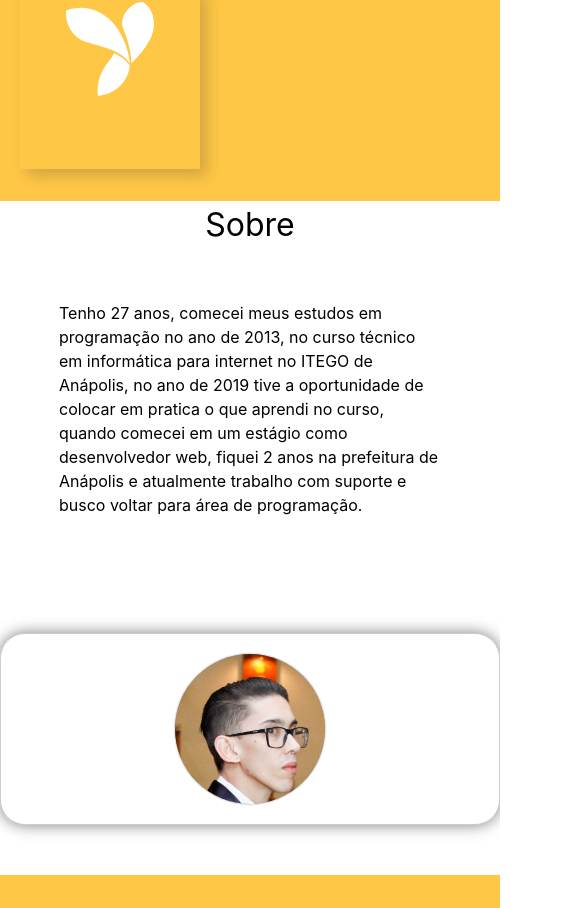
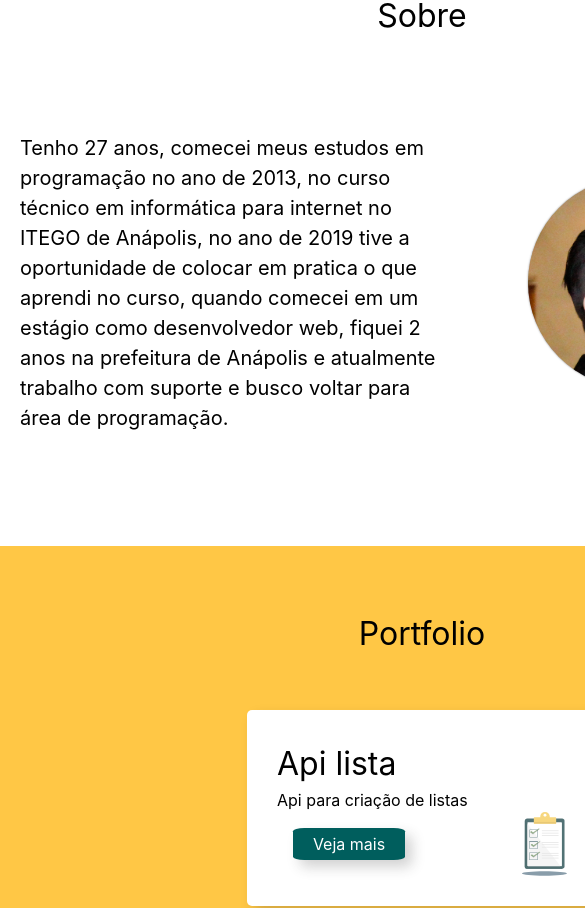
Before and after one commit to PabloViniciusSS/pablo_vinicius_portfolio, a Next.js app: page / in a window 390 px wide. Shown: the part 1378-2286 px from the top of the page, 585 px wide, since content can reach past the window. Built offline with nearby package versions, Linux system fonts and the light colour scheme.

Commit message:
atualizar seção sobre

```diff
--- a/src/components/Object/CardSobre.js
+++ b/src/components/Object/CardSobre.js
@@ -7,11 +7,11 @@ import { MdEmail  } from "react-icons/md";
 export const CardSobre = () => {
   return (
     <div className={styles.container_sobre}>
+    <div className={styles.contatos}>
       <div className={styles.container_text}>
         Tenho 27 anos, comecei meus estudos em programação no ano de 2013,
         no curso técnico em informática para internet no ITEGO de Anápolis,  no ano de 2019 tive a oportunidade de colocar em pratica o que aprendi no curso, quando comecei em um estágio como desenvolvedor web, fiquei 2 anos na prefeitura de Anápolis e atualmente trabalho com suporte e busco voltar para área de programação.
       </div>
-        <div className={styles.contatos}>
             <div className={styles.photo}></div>
 
             </div>
--- a/src/styles/components/Object/CardSobre.module.css
+++ b/src/styles/components/Object/CardSobre.module.css
@@ -3,22 +3,14 @@
   display: flex;
   flex-direction: row;
   justify-content: space-between;
-  align-items: center;
-  justify-items: center;
-  width: 100%;
+  width: 100vh;
 
 }
 
-.container_sobre h3{
-  font-weight: bold
-}
 .container_sobre .container_text{
   text-align: left;
+  font-size: 20px;
   width: 50vh;
-  padding: 20px;
-  margin: 0 20rem 6rem 0 ;
-
-
 }
 
 .image{
@@ -32,12 +24,12 @@
   display: flex;
   flex-direction: row;
   align-items: center;
+  justify-items: center;
   justify-content: center;
-  width: 500px;
+  width: 100%;
+  height: 50vh;
   padding:20px;
-  border:1px solid rgba(0,0,0,0.2);
-  border-radius:25px;
-  box-shadow:0 0 15px rgba(0,0,0,0.5);
+
   font-size:0.9em;
   transition:all 0.2s ease-in-out;
   text-align:center;
@@ -51,14 +43,13 @@
     display:inline-block;
     float:left;
     border-radius: 50%;
-    height: 150px;
-    width: 150px;
+    height: 25vh;
+    width: 25vh;
     background-color: white;
     margin: 0 auto;
     background-image: url("/lado.jpg");
     background-size: cover;
     background-position: 50% 50%;
-    top:75px;
     box-shadow:0 0 2px rgba(0,0,0,0.5);
     transition:all 0.5s ease-in-out;
 
@@ -67,22 +58,6 @@
 
 
 
-.detalhes {
-  display: flex;
-  gap: 16px;
-  margin-bottom: 10px;
-  flex-direction: row;
-  justify-items: center;
-  align-items: center;
-  min-width:250px;
-  font-size: 1.4rem;
-
-}
-
-.container_detalhes p{
-  font-size: 1.2rem;
-
-}
 
 
 
@@ -100,12 +75,4 @@
 
  }
 
- .container_sobre .container_text{
-  text-align: left;
-  width: 50vh;
-  padding: 20px;
-  margin-right: 0;
-
 }
-
-}
```
